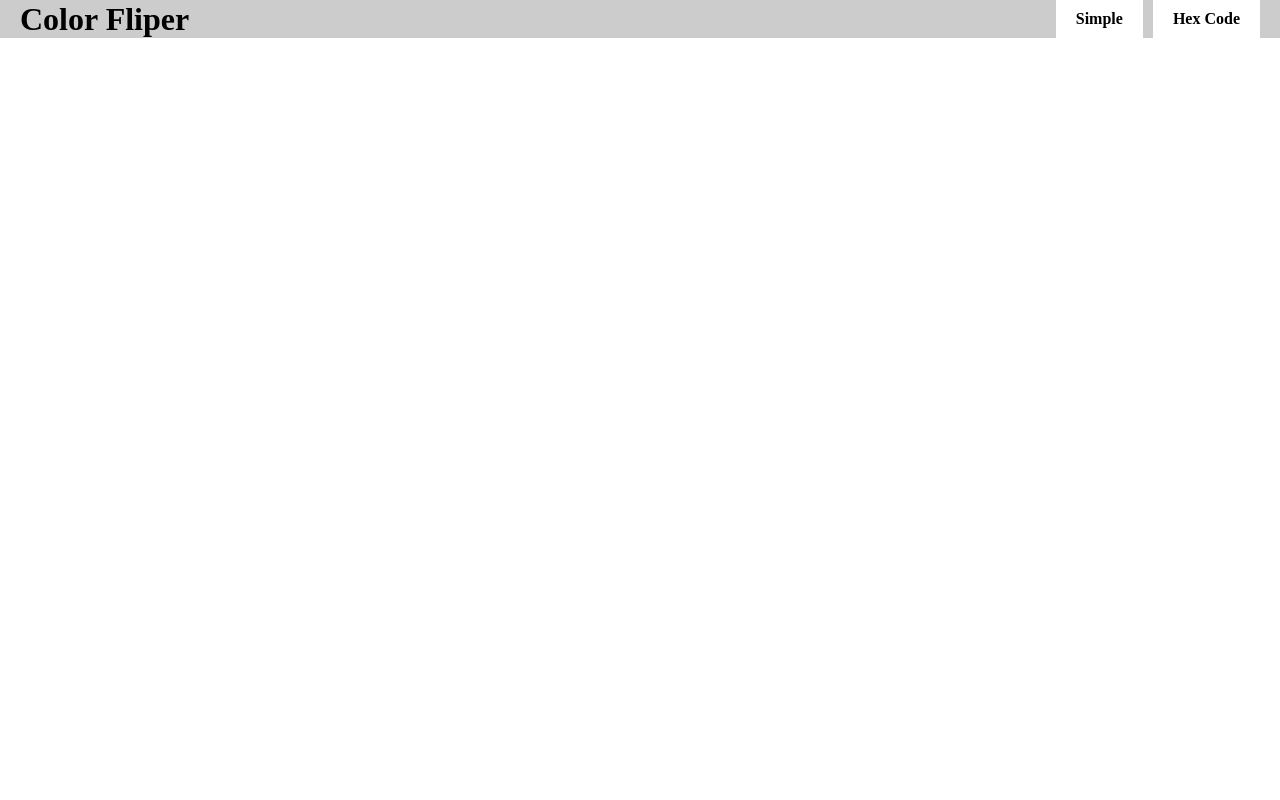
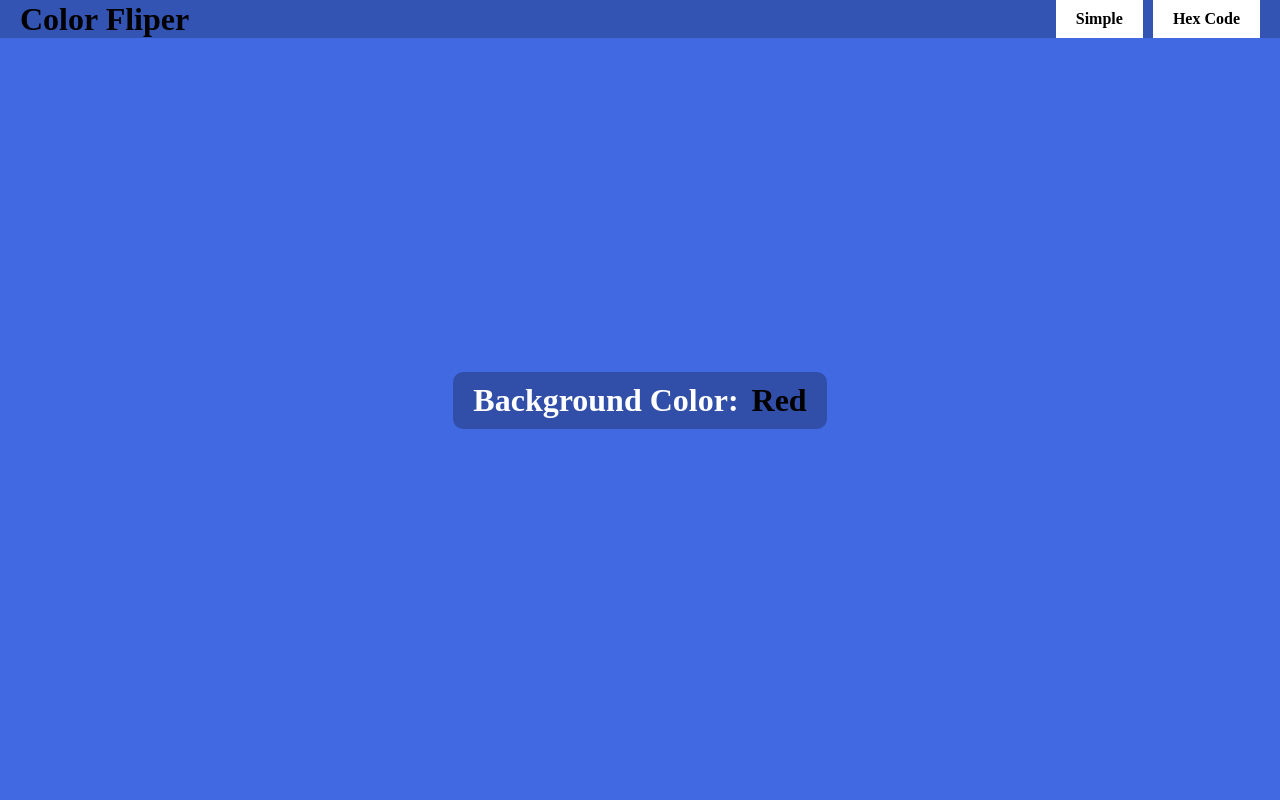
Before and after one commit to MTahir27/JavaScript_Projects, a PHP site: page /1-Color_Fliper/index.html in a window 1280 px wide. Run offline with PHP 8.4, Linux system fonts and the light colour scheme.

Commit message:
Main Section Styling

```diff
--- a/1-Color_Fliper/index.html
+++ b/1-Color_Fliper/index.html
@@ -29,6 +29,13 @@
         </nav>
     </header>
 
+    <main id="mainSection">
+        <div class="color-div">
+            <h1>Background Color: <span id="color">Red</span></h1>
+
+        </div>
+    </main>
+
 
     <!-- JavaScript File -->
     <script src="script.js"></script>
--- a/1-Color_Fliper/style.css
+++ b/1-Color_Fliper/style.css
@@ -29,6 +29,10 @@ nav {
     justify-content: space-between;
     align-items: center;
     padding: 0px 20px;
+    position: fixed;
+    top: 0px;
+    left: 0px;
+    width: 100%;
 }
 
 .navbar-nav {
@@ -45,3 +49,25 @@ nav {
     padding: 10px 20px;
     cursor: pointer;
 }
+
+/* Main Section Styling */
+#mainSection {
+    width: 100%;
+    height: 100vh;
+    background-color: royalblue;
+    display: flex;
+    justify-content: center;
+    align-items: center;
+}
+
+.color-div {
+    background-color: rgb(0 0 0 / 25%);
+    padding: 10px 20px;
+    color: #fff;
+    border-radius: 10px;
+}
+
+#color {
+    color: #000;
+    margin-left: 5px;
+}
```
